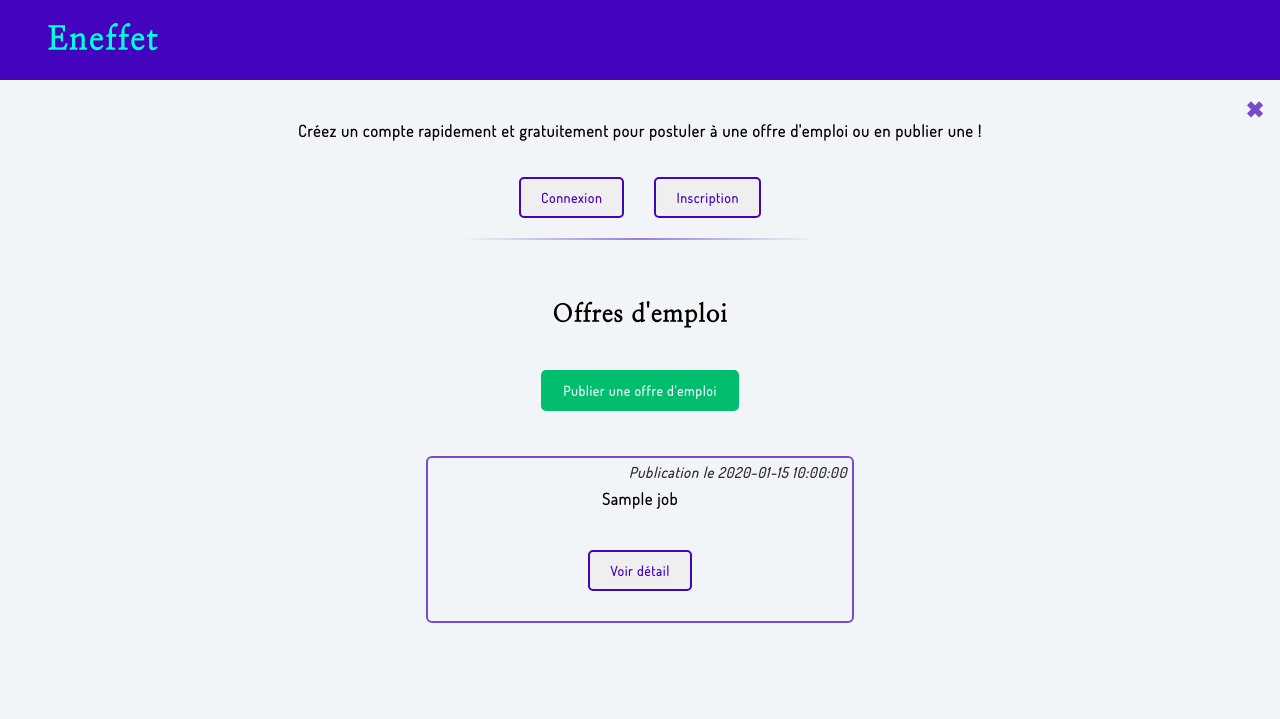
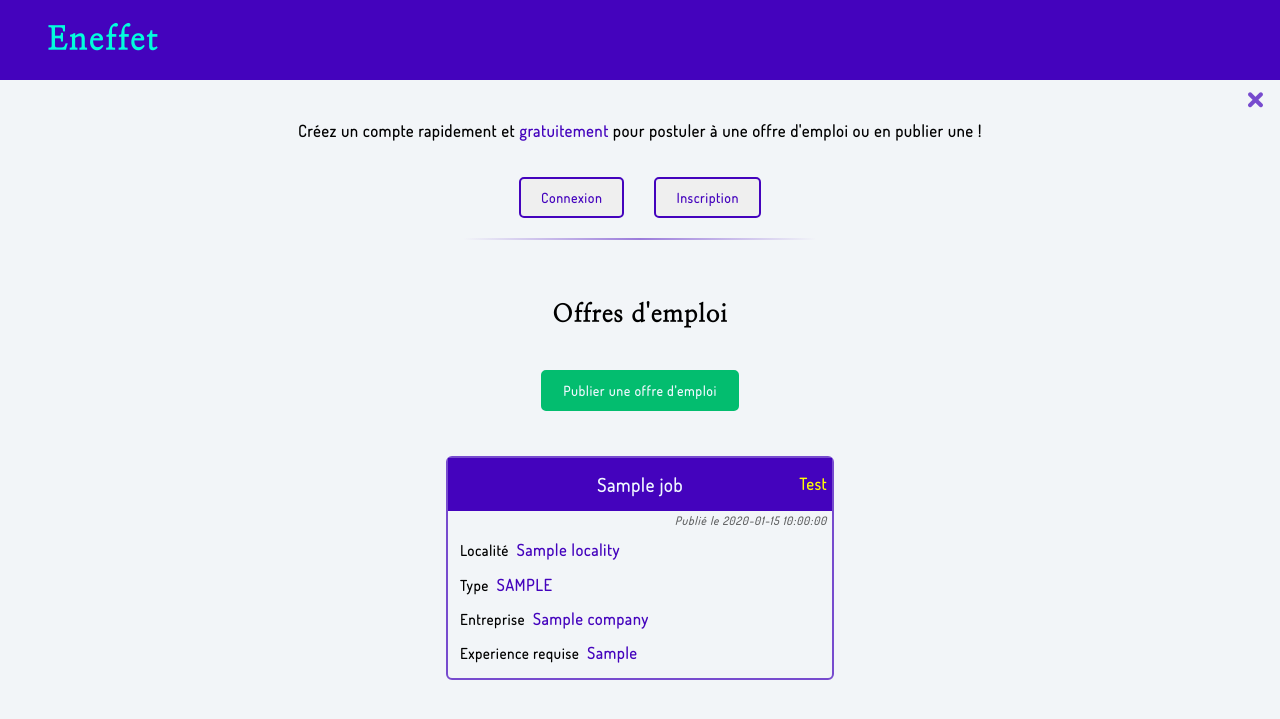
Before and after one commit to baku67/eneffet, a PHP site: template templates/homepage.php in a window 1280 px wide. Shown: the top 719 px of the page. Run offline with PHP 8.4, Linux system fonts and the light colour scheme; the template is opened without the code that fills it: most values are stand-ins (such as "Sample title", 1, 10 or a date in 2020).

Commit message:
Styles, WIP vignettes jobs

```diff
--- a/script.js
+++ b/script.js
@@ -1,13 +1,12 @@
 window.onload = function() {
 
-    // const connexionFormElem = document.createElement("form");
 
     document.getElementById("connexionButton").addEventListener("click", function() {
-        // document.getElementById("connexionDiv").innerHTML = connexionFormElem;
         $("#connexionDiv").load("./templates/connexionForm.php");
     })
 
     document.getElementById("subscribeButton").addEventListener("click", function() {
+        $("#connexionDiv").load("./templates/subscribeForm.php");
     })
 
     document.getElementById("closeCross").addEventListener("click", function() {
@@ -18,4 +17,5 @@ window.onload = function() {
 
     })
 
+
 }
--- a/src/model.php
+++ b/src/model.php
@@ -17,7 +17,7 @@
         $database = dbConnect();
 
         $statement = $database->query(
-            "SELECT id, title, author, date_creation FROM jobs ORDER BY date_creation DESC"
+            "SELECT id, title, author, date_creation, locality, contract_type, company, exp_years_needed FROM jobs ORDER BY date_creation DESC"
         );
 
         $jobs = [];
@@ -28,6 +28,10 @@
                 'title' => $row['title'],
                 'author' => $row['author'],
                 'date_creation' => $row['date_creation'],
+                'locality' => $row['locality'],
+                'contract_type' => $row['contract_type'],
+                'company' => $row['company'],
+                'exp_years_needed' => $row['exp_years_needed'],
             ];
 
             $jobs[] = $job;
--- a/style.css
+++ b/style.css
@@ -10,10 +10,17 @@
     position:relative;
     border:2px solid rgba(68, 3, 189, 0.7);
     border-radius: 6px;
-    padding:10px 20px;
+    /* padding:10px 20px;  */
     width:30%;
-    margin: 25px auto
+    margin: 25px auto;
+
+    transition: all 0.3s;
 }
+.job:hover {
+    background-color: rgba(3, 183, 189, 0.1);
+    border:2px solid rgba(3, 136, 189, 0.9);
+}
+
 #jobDetail {
     border: 2px solid rgb(68, 3, 189);
     border-radius: 6px;
@@ -42,9 +49,8 @@
     margin: 15px 15px;
     border:2px solid rgb(68, 3, 189);
     border-radius:100px;
-    padding: 25px 1px;
+    padding: 20px 0px 28px 0px;
     line-height:0px;
-
     font-size: 3em;
     font-weight: bold;
     color: rgb(68, 3, 189);
@@ -92,7 +98,7 @@ button {
     transition: all 0.5s;
 }
 .buttonThin {
-    font-weight: 100;
+    /* font-weight: 100;  */
     border-width:1px;
 }
 button:hover {
@@ -213,8 +219,9 @@ h2 {
     right:15px;
     color:rgb(68, 3, 189);
     cursor: pointer;
-    font-size: 1.4em;
+    font-size: 3em;
     opacity: 0.7;
+    line-height: 0;
 
     margin-block-start: 0em;
     margin-block-end: 0em;
@@ -236,7 +243,7 @@ body {
     background-color: #f2f5f8;
 
     opacity: 0;
-    animation: bodyFadeIn 0.3s 1 forwards ease-in-out;
+    animation: bodyFadeIn 0.3s forwards linear;
 }
 @keyframes bodyFadeIn {
     from {
@@ -248,14 +255,55 @@ body {
 }
 
 #date {
-    font-style: italic;
-    opacity: 0.8;
-    font-size: 0.9em;
+    /* font-style: italic;
+    opacity: 0.6;
+    font-size: 0.7em;
 
     position: absolute;
     top: 5px;
     right: 5px;
+    margin-block-start: 0em; */
+
+    font-style: italic;
+    opacity: 0.6;
+    font-size: 0.7em;
+
+    position: relative;
+    text-align: right;
     margin-block-start: 0em;
+
+    right: 5px;
+    top: 2px;
+}
+
+
+.jobPreviewTitle {
+    margin-block-start: 0em;
+    padding: 15px 0px;
+    margin-block-end: 0em;
+    background-color: rgba(68, 3, 189, 1);
+    color: aliceblue;
+    font-size: 1.15em;
+}
+
+.jobPreviewLine {
+    text-align: left;
+    left: 12px;
+    position: relative;
+    font-size: 0.9em;
+}
+.jobPreviewData {
+    color: rgba(68, 3, 189, 1);
+    font-size: 1.1em;
+}
+
+
+#test {
+    position: absolute;
+    text-align: right;
+    right: 5px;
+    cursor: pointer;
+    color: yellow;
 }
 
 
--- a/templates/homepage.php
+++ b/templates/homepage.php
@@ -11,44 +11,38 @@
 
     <body style="text-align:center;">
         <h1 id="titre">&nbsp;&nbsp; <a href="index.php">Eneffet</a></h1>
-        <!-- <h2>Recherche d'emploi</h2> -->
 
         <div id="connexionDiv" style="position:relative;">
-            <p id="closeCross">&#10006;</p>
-            <p>Créez un compte rapidement et gratuitement pour postuler à une offre d'emploi ou en publier une !</p>
+            <p id="closeCross">&times;</p>
+            <p>Créez un compte rapidement et <span style="color:rgb(68, 3, 189); font-weight:bold;">gratuitement</span> pour postuler à une offre d'emploi ou en publier une !</p>
             <button id="connexionButton">Connexion</button><button id="subscribeButton">Inscription</button>
             <div id="connexionSeparator"></div>
         </div>
 
-
-
         <h2 id="pageTitle">Offres d'emploi</h2>
 
-        <!-- Ici un load JS ? -->
         <a href="createjob.php"><button class="inversedButton">Publier une offre d'emploi</button></a>
-        <!-- <div style="height:1px;width:25%;background-color:grey;margin:20px auto;"></div> -->
 
-
-        <!-- Titre en aliceblue sur fond bleu (header de chaque vignette) -->
         <?php
         foreach($jobs as $job) {
         ?>
             <div class="job">
-                <p id="date">Publication le <?= $job['date_creation'] ?></p>
-                <h4><?= htmlspecialchars($job['title']) ?></h4>
-                <a href="job.php?id=<?= urlencode($job['identifier']) ?>"><button>Voir détail</button></a>
+                <p id="test">Test</p>
+                <a href="job.php?id=<?= urlencode($job['identifier']) ?>">
+                    <h4 class="jobPreviewTitle"><?= htmlspecialchars($job['title']) ?></h4>
+                    <p id="date">Publié le <?= $job['date_creation'] ?></p>
+
+                    <p class="jobPreviewLine">Localité &nbsp;<span class="jobPreviewData"><?= ucfirst(htmlspecialchars($job['locality'])) ?></span></p>
+                    <p class="jobPreviewLine">Type &nbsp;<span class="jobPreviewData"><?= strtoupper(htmlspecialchars($job['contract_type'])) ?></span></p>
+                    <p class="jobPreviewLine">Entreprise &nbsp;<span class="jobPreviewData"><?= ucfirst(htmlspecialchars($job['company'])) ?></span></p>
+                    <p class="jobPreviewLine">Experience requise &nbsp;<span class="jobPreviewData"><?= ucfirst(htmlspecialchars($job['exp_years_needed'])) ?></span></p>
+
+                    <!-- <a href="job.php?id=<?= urlencode($job['identifier']) ?>"><button>Voir détail</button></a> -->
+                </a>
             </div>
-
-            <!-- <div style="height:1px;width:25%;background-color:grey; opacity:0.5; margin:20px auto;"></div> -->
-
         <?php
         }
         ?>
 
-
-
     </body>
-
-
-
 </html>
```
Also changed, not shown: shedule.txt (added, +8 -0 lines), templates/connexionForm.php (+3 -4 lines), templates/subscribeForm.php (added, +16 -0 lines).
